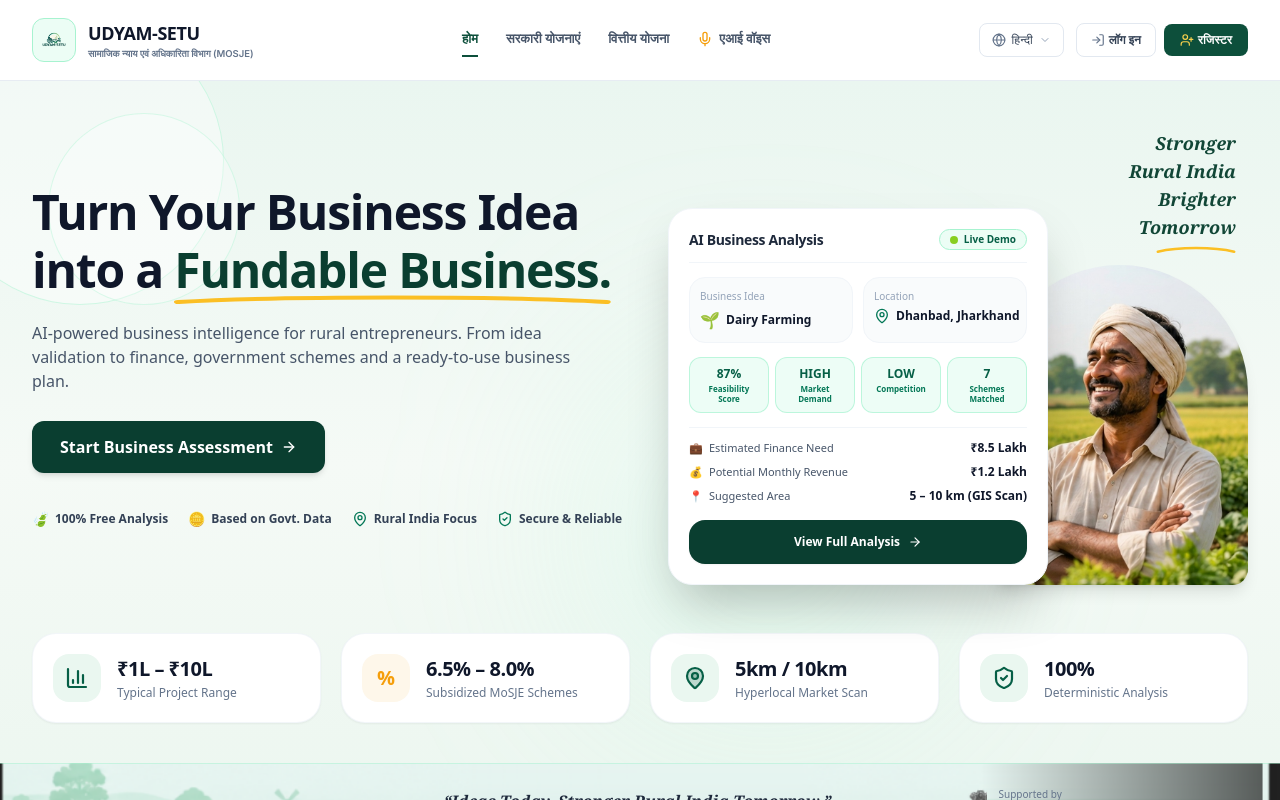
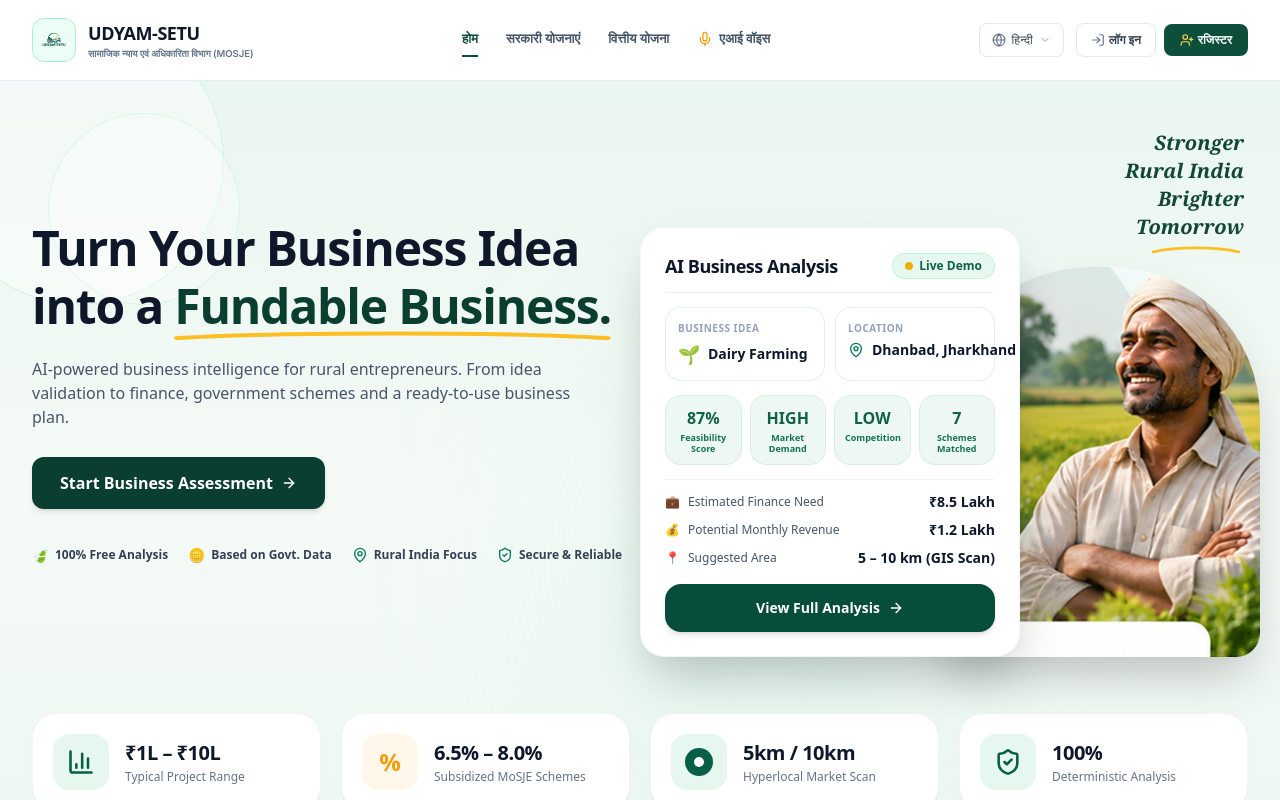
Before and after one commit to vedprakashrana/grambiz-ai, a Next.js app in the folder frontend/: page / in a window 1280 px wide. Shown: the top 800 px of the page. Built offline with nearby package versions, Linux system fonts and the light colour scheme.

Commit message:
style(hero): exact 1:1 match of AI analysis card, original farmer portrait, and stat cards

```diff
--- a/frontend/app/page.tsx
+++ b/frontend/app/page.tsx
@@ -134,109 +134,109 @@ export default function LandingPage() {
               <div className="relative flex flex-col sm:flex-row items-center sm:items-end justify-center">
 
                 {/* Floating Live Demo Card */}
-                <div className="w-full max-w-[360px] sm:max-w-[380px] bg-white rounded-3xl p-5 sm:p-5 shadow-2xl text-slate-900 border border-slate-100 relative z-20 flex-shrink-0">
+                <div className="w-full max-w-[360px] sm:max-w-[380px] bg-white rounded-3xl p-5 sm:p-6 shadow-2xl text-slate-900 border border-slate-100 relative z-20 flex-shrink-0">
 
                   {/* Card Header */}
                   <div className="flex items-center justify-between border-b border-slate-100 pb-3 mb-3.5">
-                    <h2 className="text-sm font-black tracking-tight text-slate-800">
+                    <h2 className="text-base sm:text-lg font-black tracking-tight text-slate-900">
                       AI Business Analysis
                     </h2>
-                    <span className="inline-flex items-center gap-1.5 px-2.5 py-0.5 rounded-full bg-emerald-50 text-emerald-800 text-[10px] font-bold border border-emerald-200">
-                      <span className="w-2 h-2 rounded-full bg-lime-500 animate-pulse"></span>
+                    <span className="inline-flex items-center gap-1.5 px-3 py-1 rounded-full bg-[#e6f7ef] text-[#0f6345] text-xs font-bold border border-emerald-200/60">
+                      <span className="w-2 h-2 rounded-full bg-[#eab308]"></span>
                       Live Demo
                     </span>
                   </div>
 
                   {/* Business Idea & Location */}
                   <div className="grid grid-cols-2 gap-2.5 mb-3.5 text-xs">
-                    <div className="p-2.5 rounded-2xl bg-slate-50/80 border border-slate-100">
-                      <span className="text-[10px] text-slate-400 block font-medium">Business Idea</span>
-                      <div className="flex items-center gap-1.5 mt-1 font-bold text-slate-800">
-                        <span className="text-emerald-700 text-base">🌱</span>
-                        <span className="text-xs font-bold text-slate-900">Dairy Farming</span>
+                    <div className="p-3 rounded-2xl bg-white border border-slate-200/80 shadow-xs">
+                      <span className="text-[10px] text-slate-400 block font-semibold uppercase tracking-wider">Business Idea</span>
+                      <div className="flex items-center gap-2 mt-1">
+                        <span className="text-emerald-700 text-lg">🌱</span>
+                        <span className="text-xs sm:text-sm font-black text-slate-900 truncate">Dairy Farming</span>
                       </div>
                     </div>
 
-                    <div className="p-2.5 rounded-2xl bg-slate-50/80 border border-slate-100">
-                      <span className="text-[10px] text-slate-400 block font-medium">Location</span>
-                      <div className="flex items-center gap-1.5 mt-1 font-bold text-slate-800">
+                    <div className="p-3 rounded-2xl bg-white border border-slate-200/80 shadow-xs">
+                      <span className="text-[10px] text-slate-400 block font-semibold uppercase tracking-wider">Location</span>
+                      <div className="flex items-center gap-2 mt-1">
                         <MapPin className="w-4 h-4 text-emerald-700 flex-shrink-0" />
-                        <span className="text-xs font-bold text-slate-900 whitespace-nowrap">Dhanbad, Jharkhand</span>
+                        <span className="text-xs sm:text-sm font-black text-slate-900 whitespace-nowrap">Dhanbad, Jharkhand</span>
                       </div>
                     </div>
                   </div>
 
                   {/* 4 Green Stat Tiles */}
-                  <div className="grid grid-cols-4 gap-1.5 mb-3.5 text-center">
-                    <div className="p-2 rounded-xl bg-emerald-50/90 border border-emerald-200/70">
-                      <span className="text-xs font-black text-emerald-800 block">87%</span>
-                      <span className="text-[8px] text-emerald-700 font-semibold block leading-tight mt-0.5">Feasibility Score</span>
+                  <div className="grid grid-cols-4 gap-2 mb-3.5 text-center">
+                    <div className="p-2.5 rounded-2xl bg-[#edf8f2] border border-[#d2edd9]/70">
+                      <span className="text-sm sm:text-base font-black text-[#0f6345] block">87%</span>
+                      <span className="text-[9px] text-[#157352] font-bold block leading-tight mt-0.5">Feasibility<br />Score</span>
                     </div>
-                    <div className="p-2 rounded-xl bg-emerald-50/90 border border-emerald-200/70">
-                      <span className="text-xs font-black text-emerald-800 block">HIGH</span>
-                      <span className="text-[8px] text-emerald-700 font-semibold block leading-tight mt-0.5">Market Demand</span>
+                    <div className="p-2.5 rounded-2xl bg-[#edf8f2] border border-[#d2edd9]/70">
+                      <span className="text-sm sm:text-base font-black text-[#0f6345] block">HIGH</span>
+                      <span className="text-[9px] text-[#157352] font-bold block leading-tight mt-0.5">Market<br />Demand</span>
                     </div>
-                    <div className="p-2 rounded-xl bg-emerald-50/90 border border-emerald-200/70">
-                      <span className="text-xs font-black text-emerald-800 block">LOW</span>
-                      <span className="text-[8px] text-emerald-700 font-semibold block leading-tight mt-0.5">Competition</span>
+                    <div className="p-2.5 rounded-2xl bg-[#edf8f2] border border-[#d2edd9]/70">
+                      <span className="text-sm sm:text-base font-black text-[#0f6345] block">LOW</span>
+                      <span className="text-[9px] text-[#157352] font-bold block leading-tight mt-0.5">Competition</span>
                     </div>
-                    <div className="p-2 rounded-xl bg-emerald-50/90 border border-emerald-200/70">
-                      <span className="text-xs font-black text-emerald-800 block">7</span>
-                      <span className="text-[8px] text-emerald-700 font-semibold block leading-tight mt-0.5">Schemes Matched</span>
+                    <div className="p-2.5 rounded-2xl bg-[#edf8f2] border border-[#d2edd9]/70">
+                      <span className="text-sm sm:text-base font-black text-[#0f6345] block">7</span>
+                      <span className="text-[9px] text-[#157352] font-bold block leading-tight mt-0.5">Schemes<br />Matched</span>
                     </div>
                   </div>
 
                   {/* Key Metrics Rows */}
                   <div className="space-y-2 text-xs border-t border-slate-100 pt-3 mb-4">
                     <div className="flex items-center justify-between text-slate-600">
-                      <span className="text-[11px] flex items-center gap-1.5 font-medium">
+                      <span className="text-xs flex items-center gap-2 font-medium text-slate-600">
                         <span>💼</span> Estimated Finance Need
                       </span>
-                      <span className="font-extrabold text-slate-900 text-xs">₹8.5 Lakh</span>
+                      <span className="font-black text-slate-900 text-xs sm:text-sm">₹8.5 Lakh</span>
                     </div>
                     <div className="flex items-center justify-between text-slate-600">
-                      <span className="text-[11px] flex items-center gap-1.5 font-medium">
+                      <span className="text-xs flex items-center gap-2 font-medium text-slate-600">
                         <span>💰</span> Potential Monthly Revenue
                       </span>
-                      <span className="font-extrabold text-slate-900 text-xs">₹1.2 Lakh</span>
+                      <span className="font-black text-slate-900 text-xs sm:text-sm">₹1.2 Lakh</span>
                     </div>
                     <div className="flex items-center justify-between text-slate-600">
-                      <span className="text-[11px] flex items-center gap-1.5 font-medium">
+                      <span className="text-xs flex items-center gap-2 font-medium text-slate-600">
                         <span>📍</span> Suggested Area
                       </span>
-                      <span className="font-extrabold text-slate-900 text-xs">5 – 10 km (GIS Scan)</span>
+                      <span className="font-black text-slate-900 text-xs sm:text-sm">5 – 10 km (GIS Scan)</span>
                     </div>
                   </div>
 
                   {/* View Full Analysis CTA */}
                   <Link
                     href="/assessment/new"
-                    className="w-full flex items-center justify-center gap-2 py-3.5 rounded-2xl bg-[#0a3e30] hover:bg-[#072d23] text-white font-bold text-xs shadow-sm hover:shadow transition-all group"
+                    className="w-full flex items-center justify-center gap-2 py-3.5 rounded-2xl bg-[#064e3b] hover:bg-[#043d2e] text-white font-bold text-xs sm:text-sm shadow-md hover:shadow-lg transition-all group"
                   >
                     <span>View Full Analysis</span>
-                    <ArrowRight className="w-3.5 h-3.5 group-hover:translate-x-0.5 transition-transform" />
+                    <ArrowRight className="w-4 h-4 group-hover:translate-x-0.5 transition-transform" />
                   </Link>
 
                 </div>
 
                 {/* Farmer Visual & Slogan on the Right */}
-                <div className="relative z-10 mt-6 sm:mt-0 sm:-ml-12 md:-ml-14 flex flex-col items-center sm:items-end flex-shrink-0">
+                <div className="relative z-10 mt-6 sm:mt-0 sm:-ml-14 md:-ml-16 lg:-ml-20 flex flex-col items-center sm:items-end flex-shrink-0">
 
                   {/* Slogan */}
-                  <div className="text-center sm:text-right mb-2.5 pr-2 sm:pr-3">
-                    <p className="font-serif italic font-extrabold text-[#114636] text-base sm:text-lg leading-[1.18]">
+                  <div className="text-center sm:text-right mb-3 pr-2 sm:pr-4">
+                    <p className="font-serif italic font-black text-[#124734] text-base sm:text-lg lg:text-xl leading-[1.16]">
                       Stronger<br />
                       Rural India<br />
                       Brighter<br />
                       Tomorrow
                     </p>
-                    <svg className="w-20 h-2.5 text-amber-400 mt-1 ml-auto" viewBox="0 0 90 10" fill="none">
+                    <svg className="w-20 sm:w-24 h-2.5 text-amber-400 mt-1 ml-auto" viewBox="0 0 90 10" fill="none">
                       <path d="M2 7C25 1.5 65 1.5 88 7" stroke="currentColor" strokeWidth="2.8" strokeLinecap="round" />
                     </svg>
                   </div>
 
                   {/* Farmer Arch Cutout Image */}
-                  <div className="w-56 sm:w-64 md:w-68 h-68 sm:h-76 md:h-80 rounded-t-[110px] sm:rounded-t-[130px] rounded-b-2xl overflow-hidden shadow-lg flex-shrink-0 relative">
+                  <div className="w-60 sm:w-72 md:w-80 h-72 sm:h-84 md:h-[390px] rounded-t-[130px] sm:rounded-t-[150px] rounded-b-3xl overflow-hidden shadow-2xl flex-shrink-0 relative bg-emerald-50">
                     <img
                       src="/farmer-hero.jpg"
                       alt="Rural Entrepreneur"
@@ -252,13 +252,13 @@ export default function LandingPage() {
           </div>
 
           {/* Row of 4 White Rounded Stat Cards matching reference */}
-          <div className="mt-10 sm:mt-12 mb-8 sm:mb-10">
+          <div className="mt-12 sm:mt-14 mb-8 sm:mb-10">
             <div className="grid grid-cols-1 sm:grid-cols-2 lg:grid-cols-4 gap-4 sm:gap-5">
 
               {/* Card 1: Typical Project Range */}
-              <div className="bg-white rounded-3xl p-4 sm:p-5 shadow-sm hover:shadow-md border border-slate-100/90 flex items-center gap-3.5 sm:gap-4 transition-all">
-                <div className="w-12 h-12 rounded-2xl bg-[#eaf7f0] text-emerald-800 flex items-center justify-center flex-shrink-0">
-                  <BarChart3 className="w-6 h-6 stroke-[2.2]" />
+              <div className="bg-white rounded-3xl p-5 shadow-sm hover:shadow-md border border-slate-100 flex items-center gap-4 transition-all">
+                <div className="w-14 h-14 rounded-2xl bg-[#e6f7ef] text-emerald-800 flex items-center justify-center flex-shrink-0">
+                  <BarChart3 className="w-7 h-7 stroke-[2.2]" />
                 </div>
                 <div>
                   <span className="text-lg sm:text-xl font-black text-slate-900 block leading-tight tracking-tight">₹1L – ₹10L</span>
@@ -267,9 +267,9 @@ export default function LandingPage() {
               </div>
 
               {/* Card 2: Subsidized MoSJE Schemes */}
-              <div className="bg-white rounded-3xl p-4 sm:p-5 shadow-sm hover:shadow-md border border-slate-100/90 flex items-center gap-3.5 sm:gap-4 transition-all">
-                <div className="w-12 h-12 rounded-2xl bg-[#fef7ea] text-amber-500 flex items-center justify-center flex-shrink-0">
-                  <span className="text-xl font-black">%</span>
+              <div className="bg-white rounded-3xl p-5 shadow-sm hover:shadow-md border border-slate-100 flex items-center gap-4 transition-all">
+                <div className="w-14 h-14 rounded-2xl bg-[#fff8ea] text-amber-500 flex items-center justify-center flex-shrink-0">
+                  <span className="text-2xl font-black text-amber-500">%</span>
                 </div>
                 <div>
                   <span className="text-lg sm:text-xl font-black text-slate-900 block leading-tight tracking-tight">6.5% – 8.0%</span>
@@ -278,9 +278,11 @@ export default function LandingPage() {
               </div>
 
               {/* Card 3: Hyperlocal Market Scan */}
-              <div className="bg-white rounded-3xl p-4 sm:p-5 shadow-sm hover:shadow-md border border-slate-100/90 flex items-center gap-3.5 sm:gap-4 transition-all">
-                <div className="w-12 h-12 rounded-2xl bg-[#eaf7f0] text-emerald-800 flex items-center justify-center flex-shrink-0">
-                  <MapPin className="w-6 h-6 text-emerald-800 fill-emerald-800/20 stroke-[2.2]" />
+              <div className="bg-white rounded-3xl p-5 shadow-sm hover:shadow-md border border-slate-100 flex items-center gap-4 transition-all">
+                <div className="w-14 h-14 rounded-2xl bg-[#e6f7ef] flex items-center justify-center flex-shrink-0">
+                  <div className="w-7 h-7 rounded-full bg-emerald-800 flex items-center justify-center text-white">
+                    <div className="w-2.5 h-2.5 rounded-full bg-white"></div>
+                  </div>
                 </div>
                 <div>
                   <span className="text-lg sm:text-xl font-black text-slate-900 block leading-tight tracking-tight">5km / 10km</span>
@@ -289,9 +291,9 @@ export default function LandingPage() {
               </div>
 
               {/* Card 4: Deterministic Analysis */}
-              <div className="bg-white rounded-3xl p-4 sm:p-5 shadow-sm hover:shadow-md border border-slate-100/90 flex items-center gap-3.5 sm:gap-4 transition-all">
-                <div className="w-12 h-12 rounded-2xl bg-[#eaf7f0] text-emerald-800 flex items-center justify-center flex-shrink-0">
-                  <ShieldCheck className="w-6 h-6 stroke-[2.2]" />
+              <div className="bg-white rounded-3xl p-5 shadow-sm hover:shadow-md border border-slate-100 flex items-center gap-4 transition-all">
+                <div className="w-14 h-14 rounded-2xl bg-[#e6f7ef] text-emerald-800 flex items-center justify-center flex-shrink-0">
+                  <ShieldCheck className="w-7 h-7 stroke-[2.2]" />
                 </div>
                 <div>
                   <span className="text-lg sm:text-xl font-black text-slate-900 block leading-tight tracking-tight">100%</span>
```
Also changed, not shown: frontend/public/farmer-hero.jpg.
